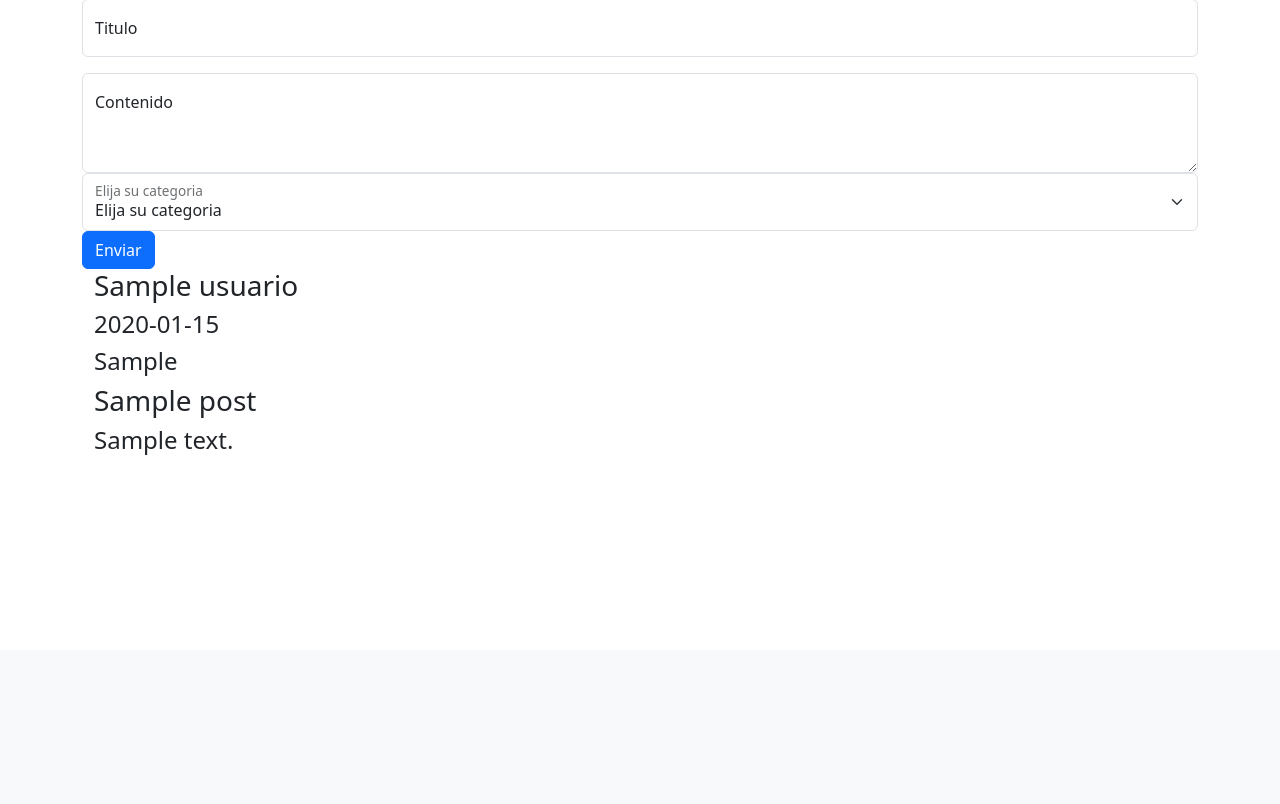
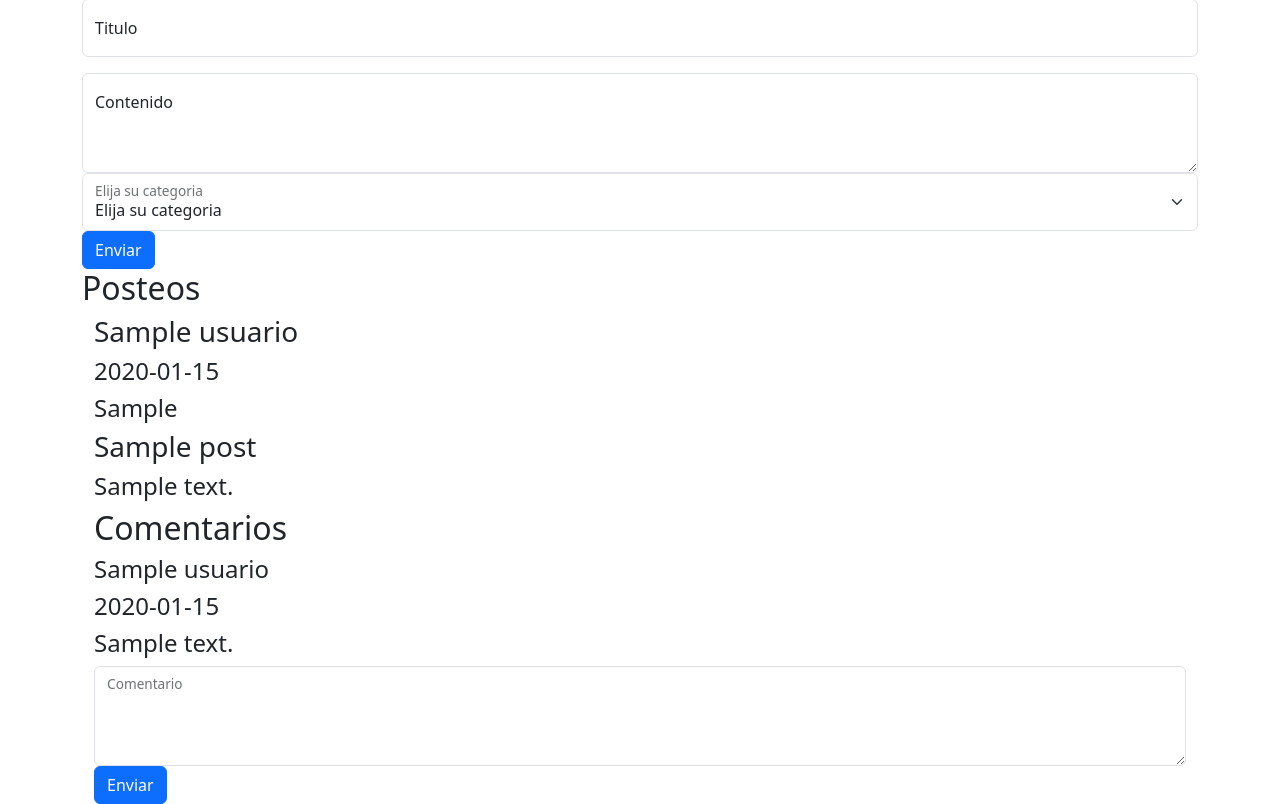
Before and after one commit to simonlombardiITEC/flask_blog, a Flask app: template templates/inicio.html in a window 1280 px wide. Shown: the part 150-954 px from the top of the page. Before the commit the page ends 605 px from the top, so only its background shows below. Run offline with Flask 3, Linux system fonts and the light colour scheme; tables that the repository leaves empty hold one stand-in row (values such as "Sample post"); the template is opened without the code that fills it: values that come from a table or form of the project are taken from there, most other values are stand-ins (such as "Sample title", 1, 10 or a date in 2020).

Commit message:
agragar comentarios y mostrar comentarios de los post

```diff
--- a/app.py
+++ b/app.py
@@ -53,6 +53,13 @@ class Comentario(db.Model):
     autor_id = db.Column(db.Integer, ForeignKey('usuario.id'), nullable=False)
     post_id = db.Column(db.Integer, ForeignKey('post.id'), nullable=False)
 
+    def get_nombre(self):
+        usuario = db.session.query(Usuario).filter_by(id = self.autor_id).all()
+        usuario_nombre = usuario[0].nombre
+        return (
+            usuario_nombre
+            )
+
 class Categoria(db.Model):
     __tablename__ = 'categoria'
     id = db.Column(db.Integer, primary_key=True)
@@ -71,6 +78,13 @@ def inject_posts():
     posts = db.session.query(Post).all()
     return dict(
         posts = posts
+    )
+
+@app.context_processor
+def inject_comentarios():
+    comentarios = db.session.query(Comentario).all()
+    return dict(
+        comentarios = comentarios
     )
 
 @app.route('/')
@@ -136,3 +150,20 @@ def crear_post():
         #Guardar Instancia
         db.session.commit()
         return redirect(url_for('inicio', usuario_id = usuario_id))
+
+
+@app.route('/crear_comentario', methods=['POST'])
+def crear_comentario():
+    if request.method=='POST':
+        contenido = request.form['contenido']
+        fecha = datetime.now()
+        usuario_id = request.form['usuario_id']
+        post_id = request.form['post_id']
+
+        #Instancia
+        nuevo_comentario = Comentario(texto_comentario = contenido, fecha_creacion = fecha, autor_id = usuario_id, post_id = post_id)
+        #Agregar Instancia
+        db.session.add(nuevo_comentario)
+        #Guardar Instancia
+        db.session.commit()
+        return redirect(url_for('inicio', usuario_id = usuario_id))
--- a/templates/inicio.html
+++ b/templates/inicio.html
@@ -4,7 +4,8 @@
 {% block body %}
 
 <h2>Hola: {{usuario_nombre}}</h2>
-<div id="postear" class="container">
+
+<section id="postear" class="container">
     <h2>Postear</h2>
     <form action="/crear_post" method="post">
         <div> <input type="text" name="usuario_id" id="usuario" placeholder="" value="{{usuario_id}}" style="display:
@@ -32,9 +33,10 @@
 
         <button type="submit" class="btn btn-primary">Enviar</button>
     </form>
-</div>
+</section>
 
-<div id='posteados' class="container">
+<section id='posteos' class="container">
+    <h2>Posteos</h2>
     {% for post in posts %}
     <div id='post' class="container">
         <h3> {{post.get_nombre()}}</h3>
@@ -42,8 +44,34 @@
         <h4> {{post.get_categoria()}}</h4>
         <h3> {{post.titulo}}</h3>
         <h4> {{post.contenido}}</h4>
+
+        <h2>Comentarios</h2>
+        <div>
+            {% for comentario in comentarios %}
+            {% if post.id == comentario.post_id %}
+            <h4>{{comentario.get_nombre()}}</h4>
+            <h4>{{comentario.fecha_creacion}}</h4>
+            <h4>{{comentario.texto_comentario}}</h4>
+            {% endif %}
+            {%endfor%}
+            <form action="/crear_comentario" method="post">
+                <div> <input type="text" name="usuario_id" id="usuario" placeholder="" value="{{usuario_id}}" style="display:
+                        none;">
+                </div>
+                <div> <input type="text" name="post_id" id="post" placeholder="" value="{{post.id}}" style="display:
+                    none;">
+                </div>
+                <div class="form-floating">
+                    <textarea class="form-control" name="contenido" id="contenido"
+                        style="height: 100px"></textarea>
+                    <label for="contenido">Comentario</label>
+                </div>
+                <button type="submit" class="btn btn-primary">Enviar</button>
+            </form>
+
+        </div>
     </div>
     {% endfor %}
-</div>
+</section>
 
 {% endblock %}
```
Lines whose indentation alone changed are shown as unchanged.
